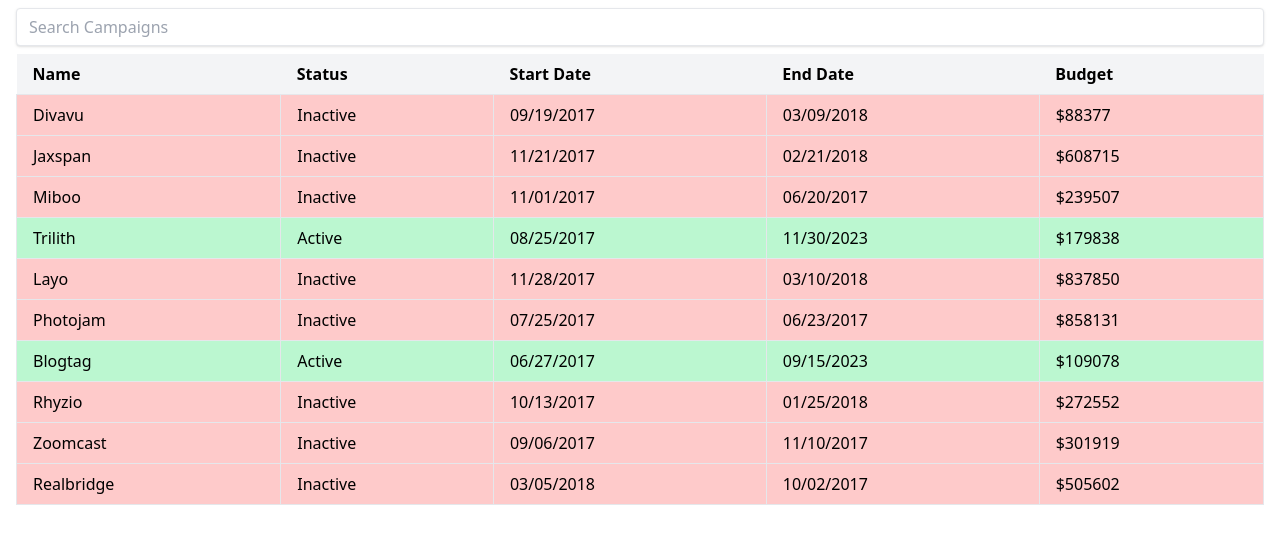
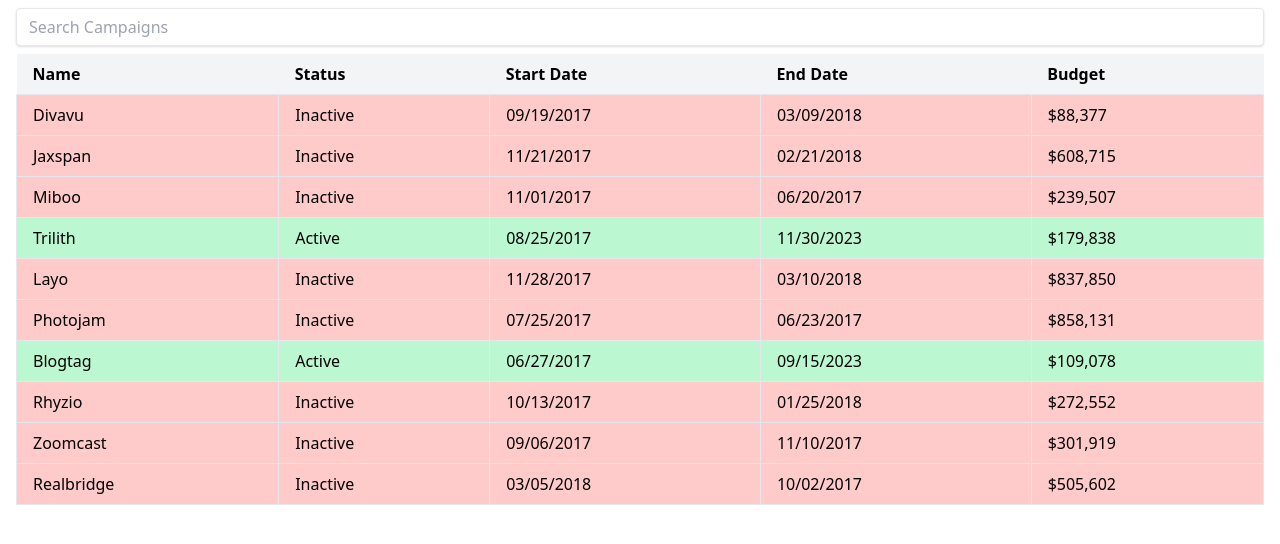
Before and after one commit to requiemcreatif/km-test-case, a Next.js app: page / in a window 1280 px wide. Shown: the top 544 px of the page. Built offline with nearby package versions, Linux system fonts and the light colour scheme.

Commit message:
budget value formatted

```diff
--- a/components/Campaign.tsx
+++ b/components/Campaign.tsx
@@ -15,6 +15,7 @@ const Campaign: React.FC<CampaignProps> = ({ campaign }) => {
     const startDate = new Date(campaign.startDate);
     const endDate = new Date(campaign.endDate);
     const today = new Date();
+    const budgetFormatted = campaign.Budget.toLocaleString();
 
     // Format date strings
     const startDateFormatted = `${(startDate.getMonth()+1).toString().padStart(2, '0')}/${startDate.getDate().toString().padStart(2, '0')}/${startDate.getFullYear()}`;
@@ -29,7 +30,7 @@ const Campaign: React.FC<CampaignProps> = ({ campaign }) => {
             <td className="border px-4 py-2">{isActive ? "Active" : "Inactive"}</td>
             <td className="border px-4 py-2">{startDateFormatted}</td>
             <td className="border px-4 py-2">{endDateFormatted}</td>
-            <td className="border px-4 py-2">${campaign.Budget}</td>
+            <td className="border px-4 py-2">${budgetFormatted}</td>
         </tr>
     );
 }
```
